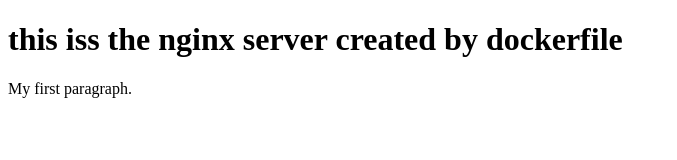
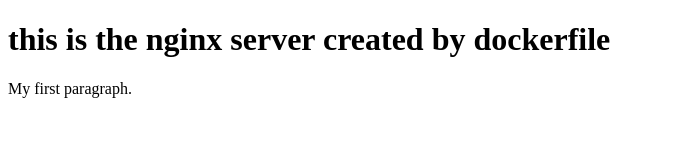
Before and after one commit to PrashantRawt/samplenginx, a plain HTML site: page index.html in a window 1280 px wide. Shown: the whole page, without its empty margins (0-677 px from the left). Drawn offline with Linux system fonts and the light colour scheme.

Commit message:
Update1 index.html

```diff
--- a/index.html
+++ b/index.html
@@ -2,7 +2,7 @@
 <html>
 <body>
 
-<h1>this iss the nginx server created by dockerfile</h1>
+<h1>this is the nginx server created by dockerfile</h1>
 <p>My first paragraph.</p>
 
 </body>
```
